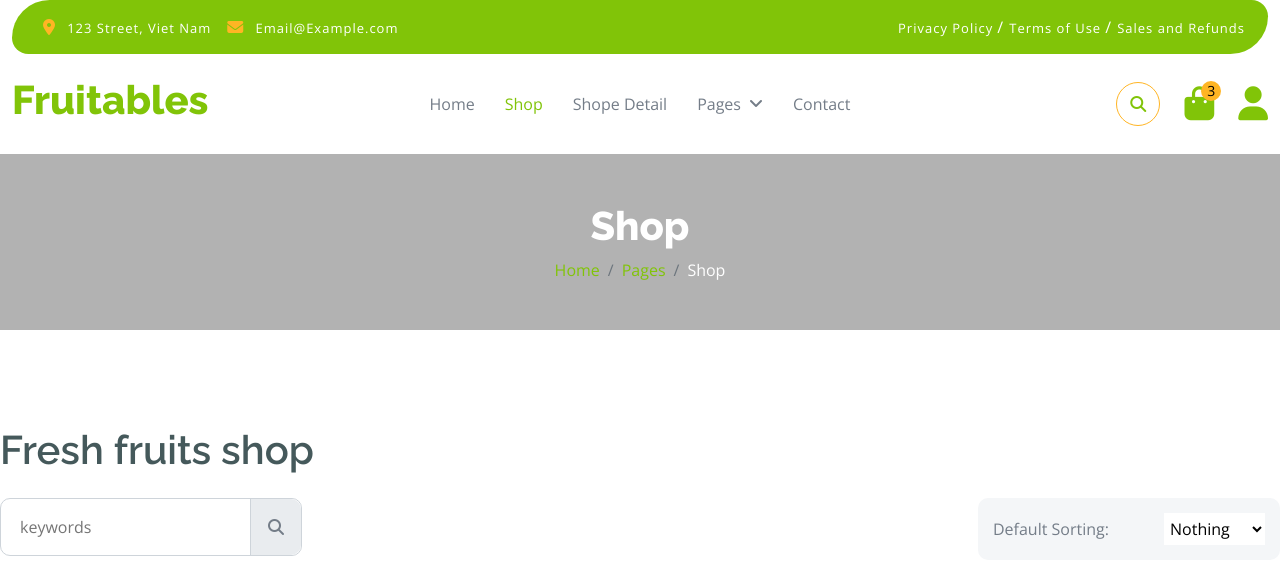
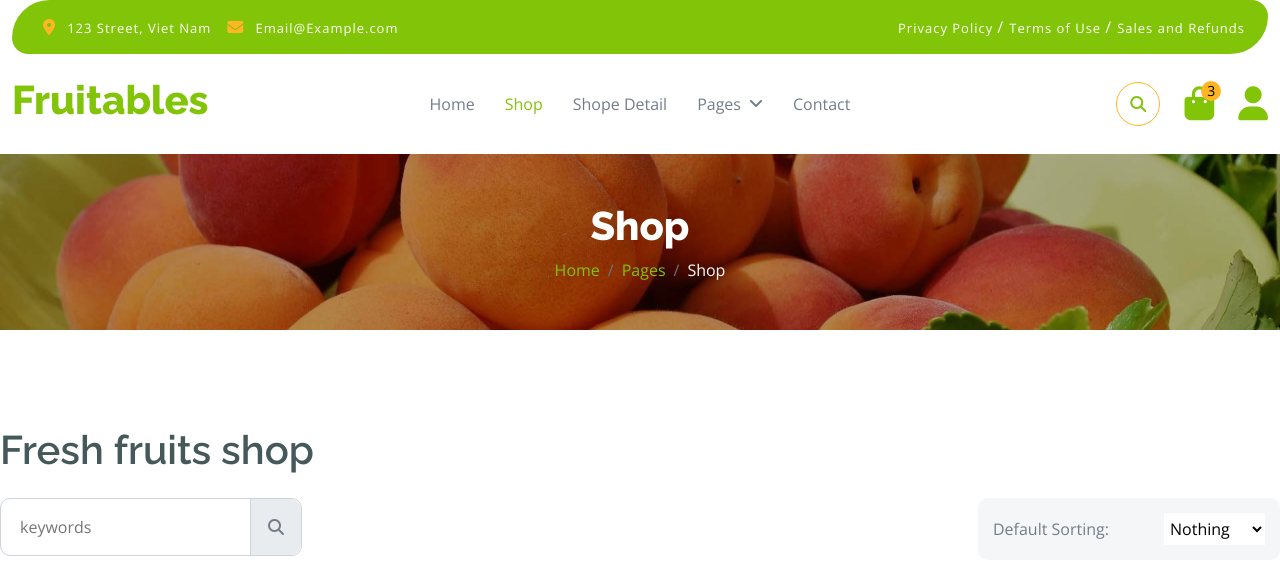
Before and after one commit to ThaiDuonggggg/Fruit-ui, a plain HTML site: page shop.html in a window 1280 px wide. Shown: the top 581 px of the page. Drawn offline with nearby package versions, Linux system fonts and the light colour scheme; the site is published under a folder, as on GitHub Pages, so addresses that start at the root find nothing.

Commit message:
fix error

```diff
--- a/assets/css/contact/contact.css
+++ b/assets/css/contact/contact.css
@@ -1,7 +1,7 @@
 .banner_shop {
     margin-top: 154px;
     position: relative;
-    background: linear-gradient(rgba(0, 0, 0, 0.3), rgba(0, 0, 0, 0.3)), url(/assets/images/shop/cart-page-header-img.jpg);
+    background: linear-gradient(rgba(0, 0, 0, 0.3), rgba(0, 0, 0, 0.3)), url(../../images/shop/cart-page-header-img.jpg);
     background-position: center center;
     background-repeat: no-repeat;
     background-size: cover;
--- a/assets/css/errorPage/errorPage.css
+++ b/assets/css/errorPage/errorPage.css
@@ -2,7 +2,7 @@
 .banner_shop {
     margin-top: 154px;
     position: relative;
-    background: linear-gradient(rgba(0, 0, 0, 0.3), rgba(0, 0, 0, 0.3)), url(/assets/images/shop/cart-page-header-img.jpg);
+    background: linear-gradient(rgba(0, 0, 0, 0.3), rgba(0, 0, 0, 0.3)), url(../../images/shop/cart-page-header-img.jpg);
     background-position: center center;
     background-repeat: no-repeat;
     background-size: cover;
--- a/assets/css/shop/shop.css
+++ b/assets/css/shop/shop.css
@@ -1,7 +1,7 @@
 .banner_shop {
     margin-top: 154px;
     position: relative;
-    background: linear-gradient(rgba(0, 0, 0, 0.3), rgba(0, 0, 0, 0.3)), url(/assets/images/shop/cart-page-header-img.jpg);
+    background: linear-gradient(rgba(0, 0, 0, 0.3), rgba(0, 0, 0, 0.3)), url(../../images/shop/cart-page-header-img.jpg);
     background-position: center center;
     background-repeat: no-repeat;
     background-size: cover;
--- a/assets/css/shopDetail/shopDetail.css
+++ b/assets/css/shopDetail/shopDetail.css
@@ -1,7 +1,7 @@
 .banner_shop {
     margin-top: 154px;
     position: relative;
-    background: linear-gradient(rgba(0, 0, 0, 0.3), rgba(0, 0, 0, 0.3)), url(/assets/images/shop/cart-page-header-img.jpg);
+    background: linear-gradient(rgba(0, 0, 0, 0.3), rgba(0, 0, 0, 0.3)), url(../../images/shop/cart-page-header-img.jpg);
     background-position: center center;
     background-repeat: no-repeat;
     background-size: cover;
--- a/js/Header/Header.js
+++ b/js/Header/Header.js
@@ -178,9 +178,6 @@ function Header() {
     const subListItem = $$('.header_subnav-link');
     const subListLength = subListItem.length;
 
-    console.log(subListLink);
-    console.log(subListItem);
-
     for(var j = 0; j < subListLength; j++) {
         if (subListItem[j].href === subListLink) {
             subListItem[j].classList.add('active');
--- a/shop.html
+++ b/shop.html
@@ -10,7 +10,7 @@
     <link rel="stylesheet" href="./assets/css/base.css">
     <link rel="stylesheet" href="./assets/css/grid.css">
     <link rel="stylesheet" href="./assets/css/responsive.css">
-    <link rel="stylesheet" href="./assets/css/Shop/responsiveShop.css">
+    <link rel="stylesheet" href="./assets/css/shop/responsiveShop.css">
     <link rel="stylesheet" href="./assets/fonts/fontawesome-free-6.4.2-web/fontawesome-free-6.4.2-web/css/all.min.css">
     <title>Fruit - Shop</title>
 </head>
```
